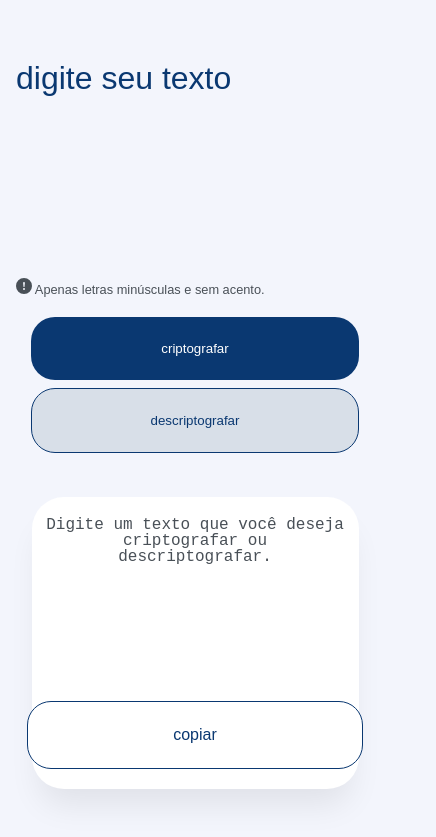
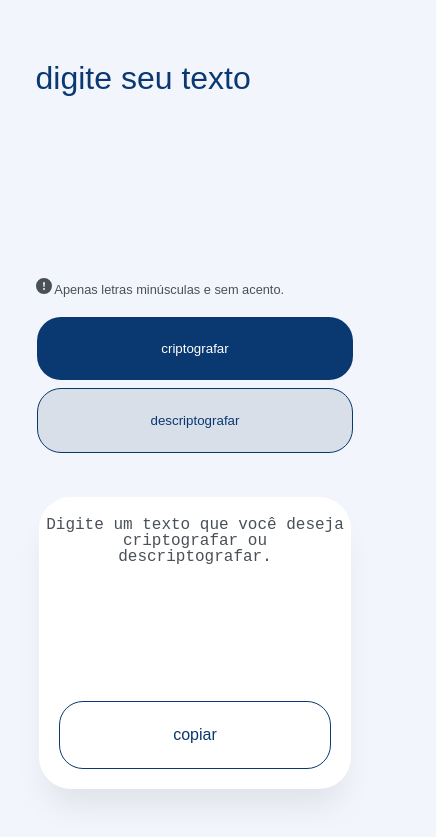
Before and after one commit to JUNIORDECHAVES/decodificador, a plain HTML site: page index.html in a window 390 px wide. Both pictures are taken after a click on the button "criptografar". Shown: the part 51-888 px from the top of the page, 436 px wide, since content can reach past the window. Drawn offline with Linux system fonts and the light colour scheme.

Commit message:
ajustando responsividade

```diff
--- a/style/style.css
+++ b/style/style.css
@@ -226,9 +226,10 @@ textarea {
     }
 }
 
-@media (min-width: 375px) and (max-width: 768px) {
+@media (min-width: 320px) and (max-width: 768px) {
     body {
         height: 100vh;
+        width: 100%;
         overflow-y: hidden;
         overflow-y: visible;
     }
@@ -251,13 +252,14 @@ textarea {
 
     #adicionar_texto{
         height: 48px;
+        width: 80%;
         text-align: left;
         margin-left: 16px;
     }
 
     #adicionar__conteudo {
         height: 50vh;
-        width: 100%;
+        width: 90%;
         align-items: center;
     }
 
@@ -285,10 +287,13 @@ textarea {
         align-items: center;
         gap: 8px;
     }
+    #criptografa__texto, #descriptografa__texto {
+        width: 90%;
+    }
 
     .decodificador {
         gap: 24px;
-        width: 327px;
+        width: 80%;
         height: auto;
         min-height: 100%;
         border-radius: 32px;
@@ -314,4 +319,8 @@ textarea {
         overflow-y: hidden;
         /* Esconde a barra de rolagem */
     }
+
+    #copia{
+        width: 100%;
+    }
 }
```
